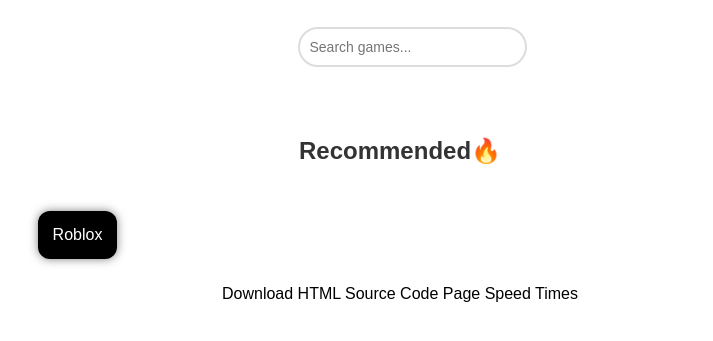
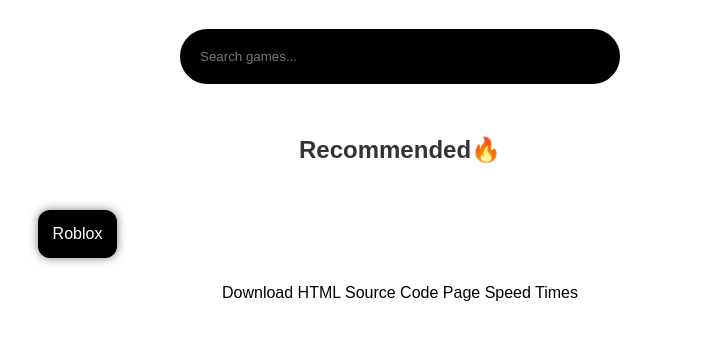
Before and after one commit to GrabbitGames/Azurlitez-prox, a plain HTML site: page games.html in a window 1280 px wide. Shown: the part 169-510 px from the top of the page, without its empty margins (240-953 px from the left). Drawn offline with Linux system fonts and the light colour scheme.

Commit message:
Update games.html

```diff
--- a/games.html
+++ b/games.html
@@ -95,15 +95,14 @@
 
         /* Styling for search bar */
         #searchBar {
-            padding: 10px;
-            width: 100%;
-            max-width: 500px;
-            font-size: 14px;
-            border: 2px solid #ddd;
-            border-radius: 25px;
-            outline: none;
-            margin-bottom: 20px;
-            transition: border-color 0.3s, box-shadow 0.3s;
+        padding: 20px;
+    width: 400px;
+    border: 2px solid #FFFFFF;
+    background-color: #000000;
+    border-radius: 50px;
+    outline: none;
+    color: white;
+    font-family: "Outfit", sans-serif;
         }
 
         #searchBar:focus {
```
